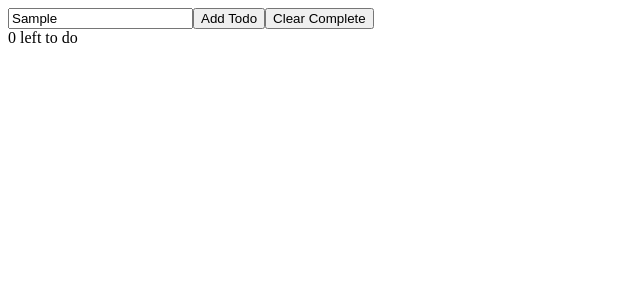
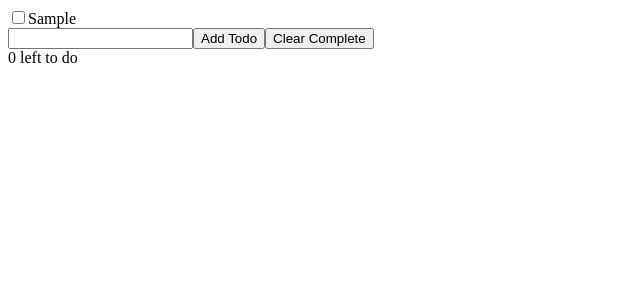
Before and after one commit to trilamanila/todo-app, a React (Create React App) app: page / in a window 1280 px wide. Both pictures are taken after typing "Sample" into the empty fields and a click on the button "Add Todo". Shown: the top 300 px of the page, without its empty margins (0-640 px from the left). Built offline with nearby package versions, Linux system fonts and the light colour scheme.

Commit message:
made add todo button functional

```diff
--- a/src/App.js
+++ b/src/App.js
@@ -17,6 +17,13 @@ function App() {
     localStorage.setItem(LOCAL_STORAGE_KEY, JSON.stringify(todos));
   }, [todos]);
 
+  function toggleTodo(id) {
+    const newTodos = [...todos];
+    const todo = newTodos.find(todo => todo.id === id);
+    todo.complete = !todo.complete;
+    setTodos(newTodos);
+  }
+
   function handleAddTodo(e) {
     const name = todoNameRef.current.value;
     if (name === "") return;
@@ -28,9 +35,9 @@ function App() {
   return (
     <>
       <div className="app">
-        <TodoList todos={todos} />
+        <TodoList todos={todos} toggleTodo={toggleTodo} />
         <input ref={todoNameRef} type="text" />
-        <button>Add Todo</button>
+        <button onClick={handleAddTodo}>Add Todo</button>
         <button>Clear Complete</button>
         <div>0 left to do</div>
       </div>
--- a/src/Todo.js
+++ b/src/Todo.js
@@ -1,10 +1,17 @@
 import React from "react";
 
-function Todo({ todo }) {
+function Todo({ todo, toggleTodo }) {
+  function handleTodoClick() {
+    toggleTodo(todo.id);
+  }
   return (
     <div>
       <label>
-        <input type="checkbox" checked={todo.complete} />
+        <input
+          type="checkbox"
+          checked={todo.complete}
+          onChange={handleTodoClick}
+        />
         {todo.name}
       </label>
     </div>
--- a/src/TodoList.js
+++ b/src/TodoList.js
@@ -1,9 +1,9 @@
 import React from "react";
 import Todo from "./Todo";
 
-function TodoList({ todos }) {
+function TodoList({ todos, toggleTodo }) {
   return todos.map(todo => {
-    return <Todo key={todo} todo={todo} />;
+    return <Todo key={todo} toggleTodo={toggleTodo} todo={todo} />;
   });
 }
 
```
